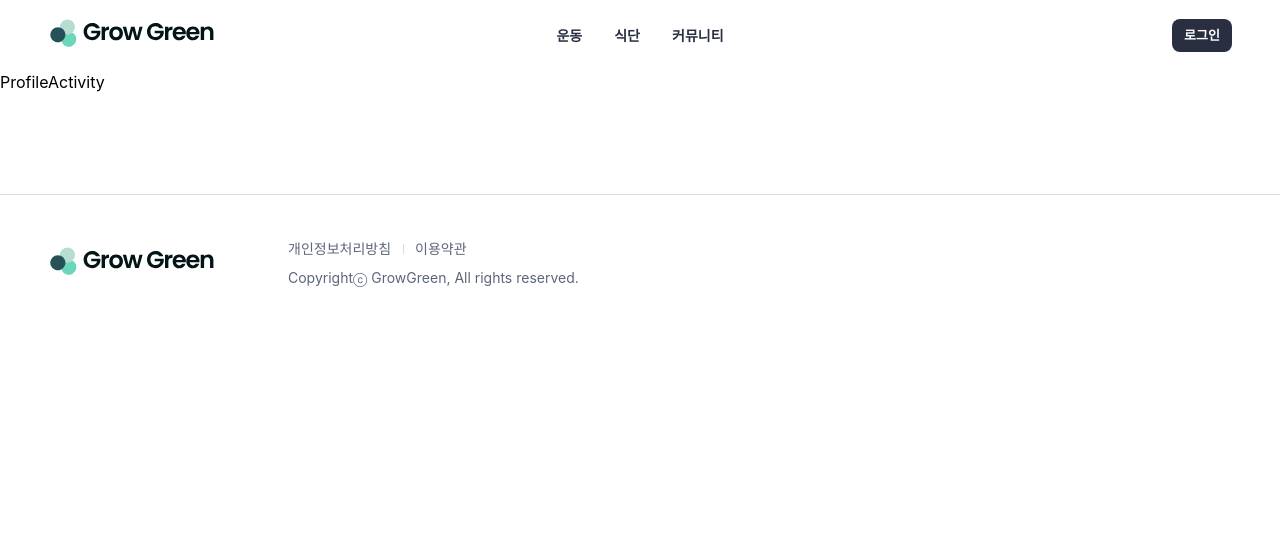
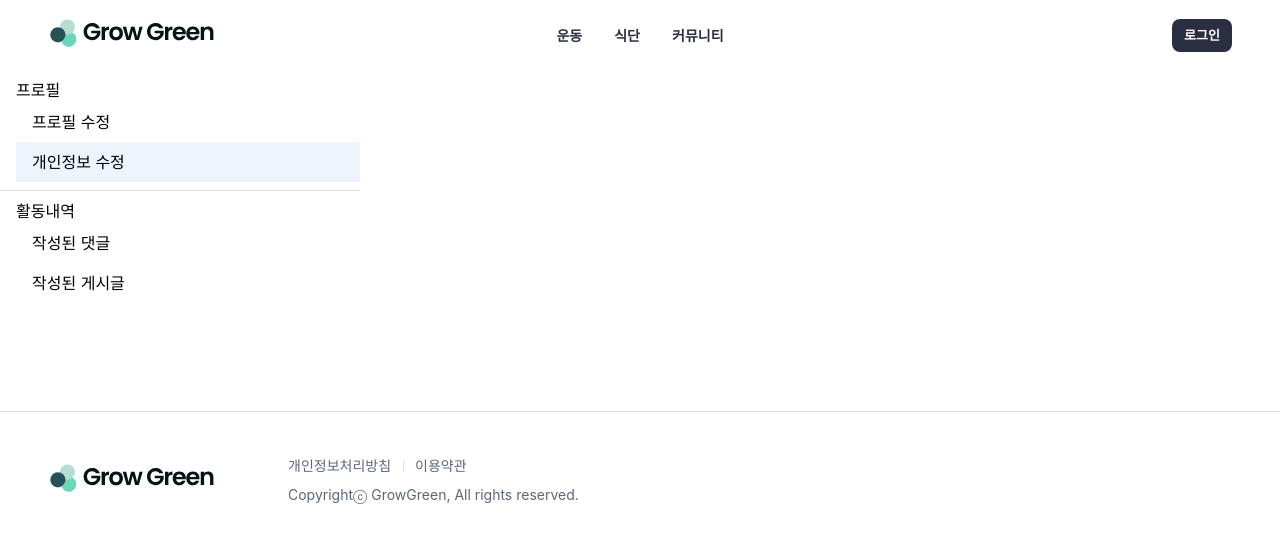
Before and after one commit to devgiants75/proejct-growgreen, a React (Create React App) app in the folder growgreen/: page /myPage in a window 1280 px wide. Shown: the top 542 px of the page. Built offline with nearby package versions, Linux system fonts and the light colour scheme.

Commit message:
240130 jcy

```diff
--- a/growgreen/src/pages/auth/login/index.tsx
+++ b/growgreen/src/pages/auth/login/index.tsx
@@ -7,8 +7,7 @@ import Box from '@mui/material/Box';
 // import LockOutlinedIcon from '@mui/icons-material/LockOutlined';
 import Typography from '@mui/material/Typography';
 import Container from '@mui/material/Container';
-import { createTheme, ThemeProvider } from '@mui/material/styles';
-import { fontSize } from '@mui/system';
+import { createTheme, rgbToHex, ThemeProvider } from '@mui/material/styles';
 
 const Theme = createTheme();
 
@@ -37,6 +36,7 @@ export default function Index() {
                   로그인
                 </Typography>
                 {/* 아이디 */}
+                <p style={{ fontSize: 16 }}>아이디</p>
                 <TextField
                   required
                   fullWidth
@@ -47,8 +47,8 @@ export default function Index() {
               </Grid>
               <Grid item xs={12}>
                 {/* 비밀번호 */}
+                <p style={{ fontSize: 16 }}>비밀번호</p>
                 <TextField
-                  style={{ fontSize: '16rem' }}
                   required
                   fullWidth
                   id="password"
@@ -65,7 +65,7 @@ export default function Index() {
               sx={{ mt: 3, mb: 2 }}
               style={{ fontSize: '16rem' }}
             >
-              로그인
+              Login
             </Button>
           </form>
         </Box>
--- a/growgreen/src/pages/myPage/Activity/commentsWritten/index.tsx
+++ b/growgreen/src/pages/myPage/Activity/commentsWritten/index.tsx
@@ -1,10 +1,11 @@
+import { Typography } from '@mui/material';
 import React from 'react';
 
 // 작성된 댓글 페이지
 export default function Index() {
   return (
     <div>
-      <p>작성된 댓글</p>
+      <h1>작성된 댓글</h1>
     </div>
   );
 }
--- a/growgreen/src/pages/myPage/index.tsx
+++ b/growgreen/src/pages/myPage/index.tsx
@@ -1,29 +1,12 @@
+import React from 'react';
 import { Link, Outlet } from 'react-router-dom';
-import * as React from 'react';
 import Box from '@mui/material/Box';
 import List from '@mui/material/List';
 import ListItemButton from '@mui/material/ListItemButton';
-import ListItemIcon from '@mui/material/ListItemIcon';
 import ListItemText from '@mui/material/ListItemText';
 import Divider from '@mui/material/Divider';
-import Profile from './profile';
-import Activity from './Activity';
 
-const myPage: React.FC = () => {
-  return (
-    <>
-      {/* 프로필 */}
-      <Link to="/profile">Profile</Link>
-      {/* 활동내역 */}
-      <Link to="/activity">Activity</Link>
-
-      <Outlet />
-    </>
-  );
-};
-export default myPage;
-
-export function SelectedListItem() {
+export default function MyPage() {
   const [selectedIndex, setSelectedIndex] = React.useState(1);
 
   const handleListItemClick = (
@@ -35,37 +18,38 @@ export function SelectedListItem() {
 
   return (
     <Box sx={{ width: '100%', maxWidth: 360, bgcolor: 'background.paper' }}>
-      <List component="nav" aria-label="main mailbox folders">
+      <Outlet />
+      <List component="nav" aria-label="profile tab" sx={{ ml: 2 }}>
+        <Link to="/profile">프로필</Link>
         {/* !프로필 수정 */}
         <ListItemButton
           selected={selectedIndex === 0}
           onClick={event => handleListItemClick(event, 0)}
         >
-          <ListItemIcon>{/* 아이콘 */}</ListItemIcon>
-          <ListItemText primary="프로필 수정" />
+          <Link to="/profileSetting">프로필 수정</Link>
         </ListItemButton>
-        !{/* !개인정보 수정 */}
+        {/* !개인정보 수정 */}
         <ListItemButton
           selected={selectedIndex === 1}
           onClick={event => handleListItemClick(event, 1)}
         >
-          <ListItemIcon>{/* 아이콘 */}</ListItemIcon>
-          <ListItemText primary="개인정보 수정" />
+          <Link to="/editPersonalInfo">개인정보 수정</Link>
         </ListItemButton>
       </List>
       <Divider />
-      <List component="nav" aria-label="secondary mailbox folder">
+      <List component="nav" aria-label="activity tab" sx={{ ml: 2 }}>
+        <Link to="/activity">활동내역</Link>
         <ListItemButton
           selected={selectedIndex === 2}
           onClick={event => handleListItemClick(event, 2)}
         >
-          <ListItemText primary="작성된 댓글" />
+          <Link to="/commentsWritten">작성된 댓글</Link>
         </ListItemButton>
         <ListItemButton
           selected={selectedIndex === 3}
           onClick={event => handleListItemClick(event, 3)}
         >
-          <ListItemText primary="작성된 게시글" />
+          <Link to="/postWritten">작성된 게시글</Link>
         </ListItemButton>
       </List>
     </Box>
```
